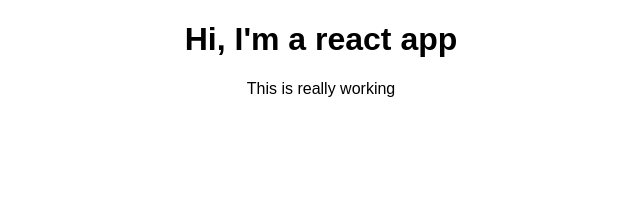
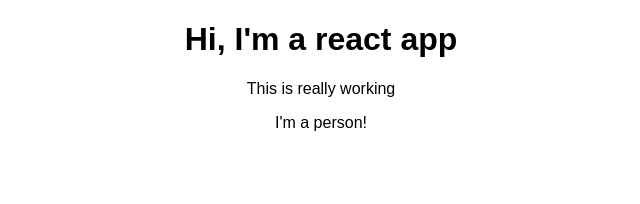
Before and after one commit to soulyana/react-basics, a React (Create React App) app: page / in a window 1280 px wide. Shown: the top 204 px of the page, without its empty margins (319-959 px from the left). Built offline with nearby package versions, Linux system fonts and the light colour scheme.

Commit message:
creating a functional component

```diff
--- a/src/App.js
+++ b/src/App.js
@@ -1,5 +1,6 @@
 import React, { Component } from 'react';
 import './App.css';
+import Person from './Person/Person'; // omit js becaue added by build workflow
 
 class App extends Component {
   render() {
@@ -8,6 +9,7 @@
       <div className="App">
         <h1>Hi, I'm a react app</h1>
         <p>This is really working</p>
+        <Person />
       </div>
     );
     // return React.createElement('div', {className: 'App'}, React.createElement('h1', null, 'Hi, Im a react app!!!'));
--- /dev/null
+++ b/src/Person/Person.js
@@ -0,0 +1,10 @@
+// componenet is just a functions that returns jsx
+// ES6 is best practice for react
+// function name is lowercase and same name as componenet
+import React from 'react';
+
+const person = () => {
+    return <p>I'm a person!</p>
+}
+
+export default person;
```
